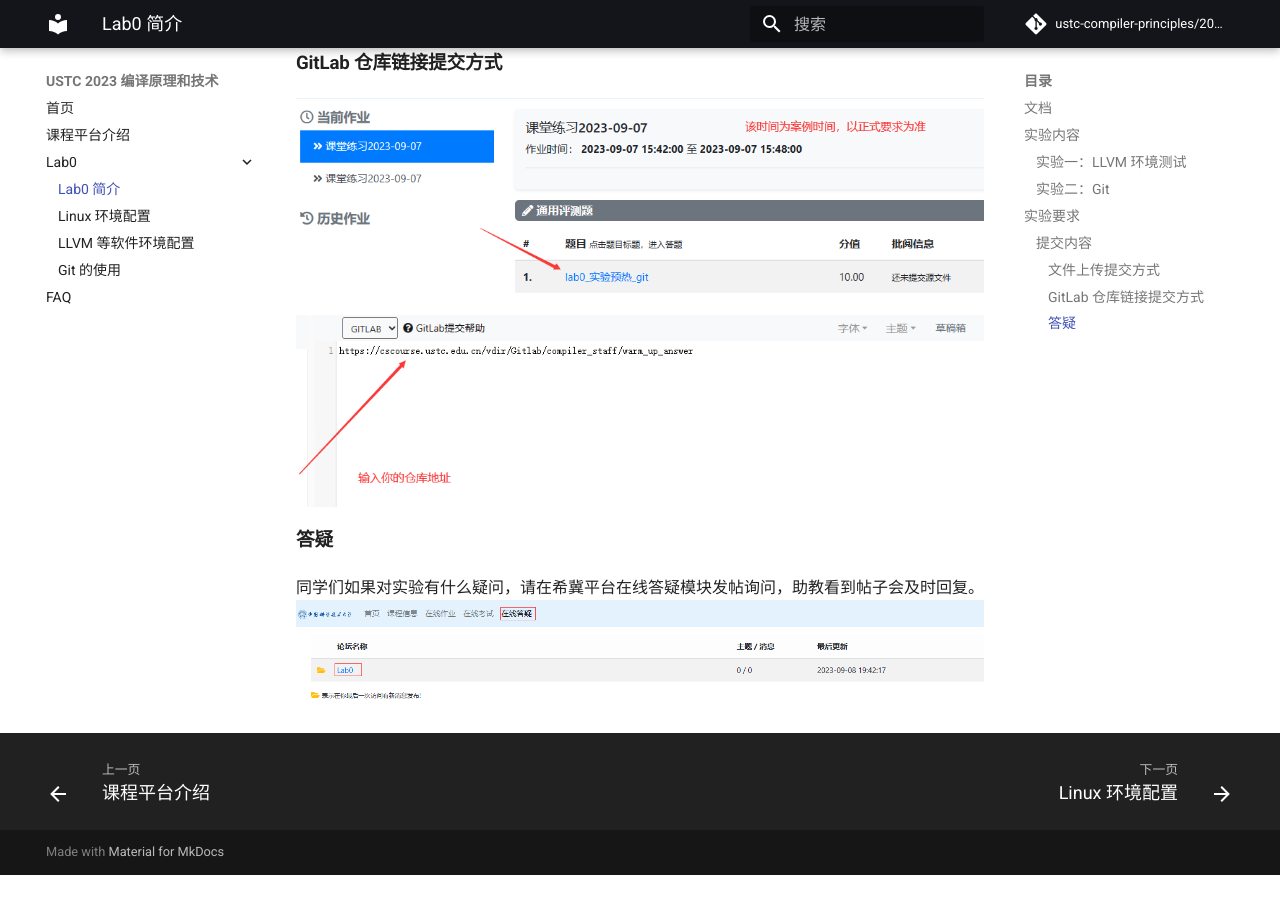
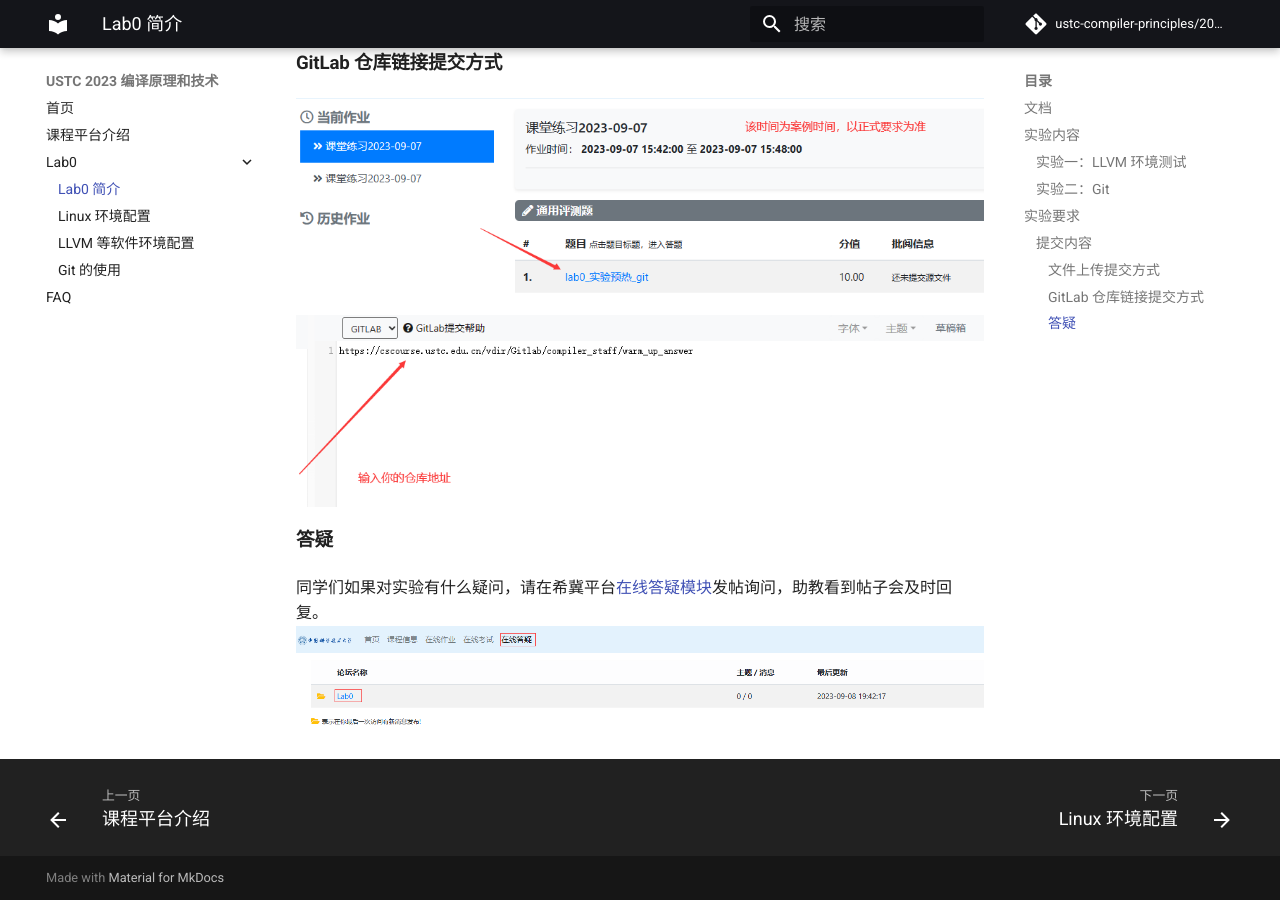
Before and after one commit to ustc-compiler-principles/2023, an MkDocs documentation site: the page built from docs/lab0/index.md, in a window 1280 px wide and 900 px high, scrolled down 1661 px. Built offline with MkDocs 1.6.1 and Material for MkDocs 9.7.7, drawn with Linux system fonts in a browser that asks for light colours; comment, search, counter and statistics services are not loaded; before the commit the page ends 2536 px from its top, so only the background shows below that; some of the changed lines change nothing that is shown; some of the changed text lies outside the part shown.

Commit message:
update ddl

```diff
--- a/docs/lab0/index.md
+++ b/docs/lab0/index.md
@@ -2,7 +2,7 @@
 
 !!! warning "Deadline"
 
-    **2023 年 9 月 15 日 23:59**
+    **2023 年 9 月 13 日 23:59**
 
 本次实验用于指导同学们进行环境的搭建以及带领同学们熟悉 git 的操作，主要有以下内容：
 
@@ -54,5 +54,5 @@
 ![Alt text](photos/image-2.png)
 
 #### 答疑
-同学们如果对实验有什么疑问，请在希冀平台在线答疑模块发帖询问，助教看到帖子会及时回复。
+同学们如果对实验有什么疑问，请在希冀平台[在线答疑模块](https://cscourse.ustc.edu.cn/forum/forum.jsp?forum=121)发帖询问，助教看到帖子会及时回复。
 ![Alt text](photos/image_3.png)
```
